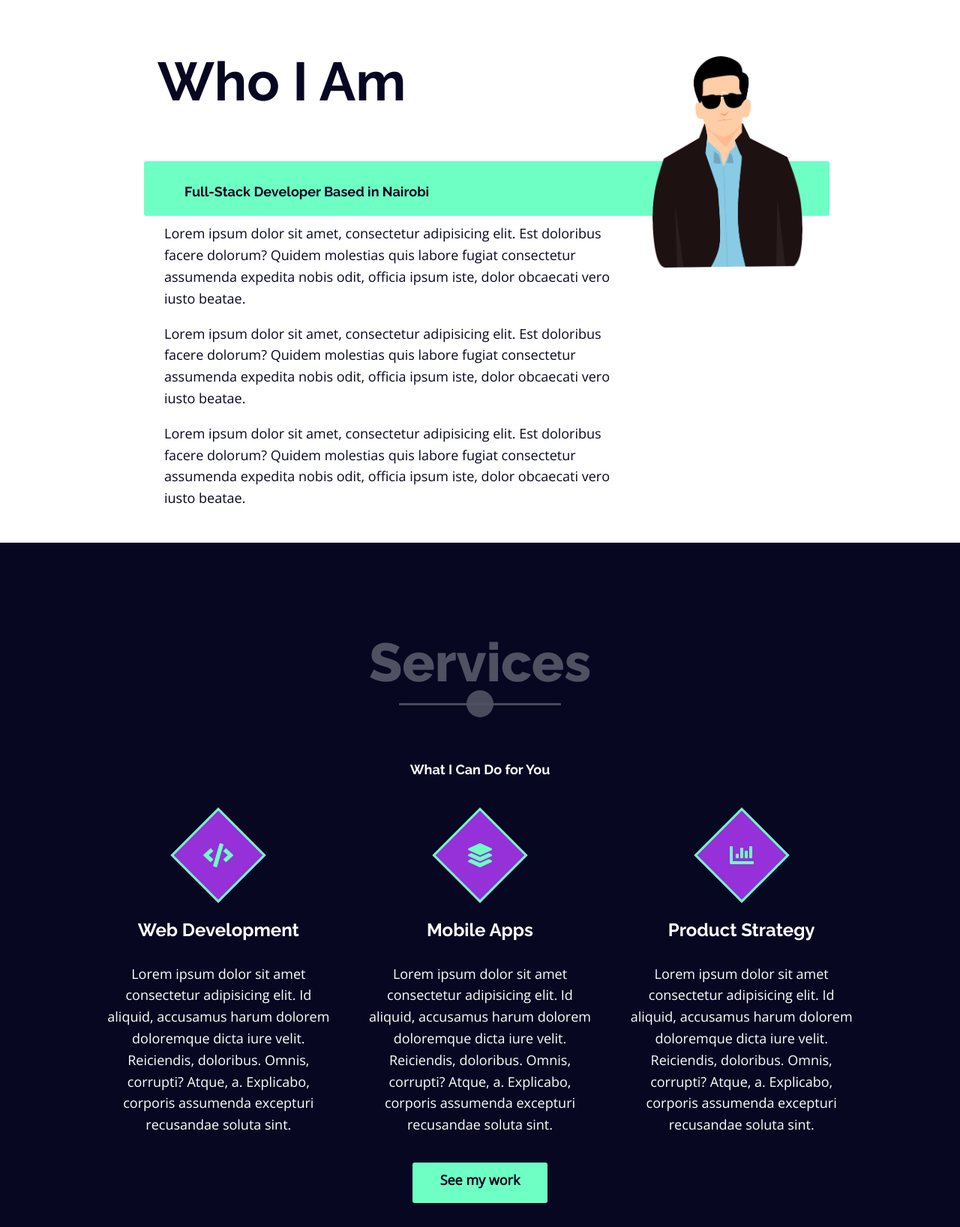
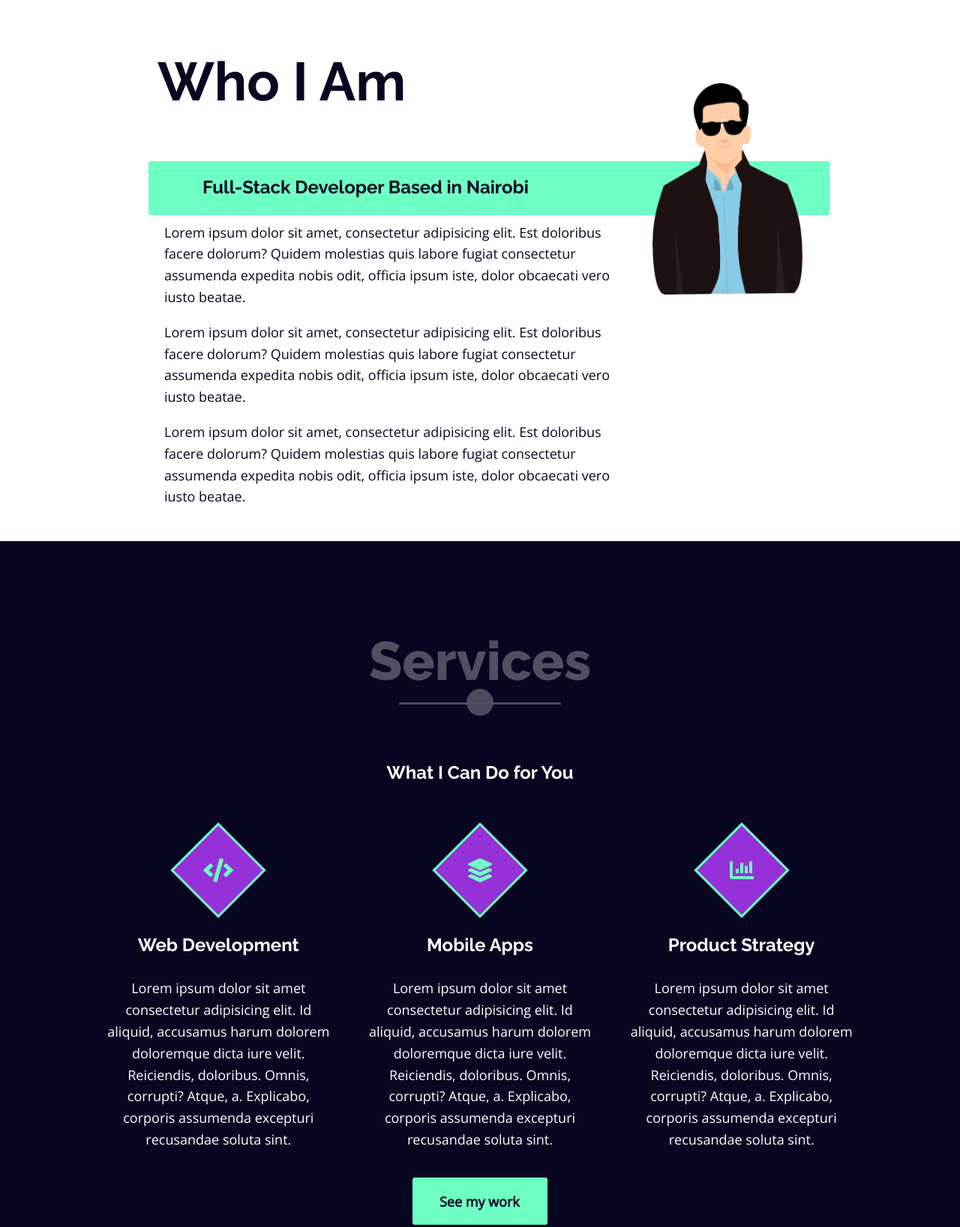
Before and after one commit to kevoh99/Portfolio, a plain HTML site: page index.html in a window 1280 px wide. Shown: the part 851-2488 px from the top of the page at 75% size. Drawn offline with nearby package versions, Linux system fonts and the light colour scheme.

Commit message:
Tweaked the buttons a bit

```diff
--- a/css/style.css
+++ b/css/style.css
@@ -100,10 +100,6 @@ html {
   }
 }
 
-.regular-text {
-  font-weight: var(--fw-regular);
-}
-
 .section-header {
   text-align: center;
 }
@@ -169,11 +165,10 @@ html {
   border-radius: 3px;
   width: 10em;
   height: 3em;
-  padding: 0.5em 1em 1em 1em;
+  padding: 1em 2em 2.5em;
   margin: auto;
   margin-bottom: 1em;
   font-weight: var(--fw-bold);
-  text-align: center;
   transition: all 300ms ease-out;
 }
 
@@ -349,10 +344,9 @@ html {
   opacity: 1;
   font-weight: var(--fw-bolder);
   grid-area: title;
-  /* background: chocolate; */
 }
 
-.about-grid h4 {
+.about-grid h3 {
   background: var(--secondary-color);
   color: var(--primary-color);
   grid-area: subtitle;
@@ -361,7 +355,6 @@ html {
 }
 
 .profile-img {
-  /* background: red; */
   width: 200px;
   grid-area: img;
   position: relative;
@@ -375,7 +368,6 @@ html {
 }
 
 .about-grid {
-  /* background: chartreuse; */
   max-width: 860px;
   margin: auto;
   display: grid;
@@ -388,24 +380,24 @@ html {
 
 @media (min-width: 650px) {
   .about-grid {
-    grid-gap: 0 0.5em;
+    grid-gap: 0 0.3em;
     grid-template-areas:
       "title img"
       "subtitle img"
       "text img";
   }
 
-  .about-grid h4 {
+  .about-grid h3 {
     position: relative;
     grid-column: -1/1;
-    left: -1em;
-    width: calc(100% + 3em);
-    padding-left: 3em;
+    left: -0.5em;
+    width: calc(100% + 2em);
+    padding: 0.7em 0.7em 0.7em 3em;
     padding-right: calc(200px + 2em + 1em);
   }
 
   .profile-img {
-    padding-top: 4em;
+    padding-top: 6em;
   }
 }
 
@@ -430,8 +422,12 @@ html {
 }
 
 .service .p:last-child,
-.service .service-title {
+.service-title {
   margin-bottom: 1em;
+}
+
+.service-title {
+  font-size: var(--fs-h3);
 }
 
 .icon-container {
@@ -559,9 +555,9 @@ html {
 }
 
 .contact-form input[type="submit"] {
-  width: 40%;
+  width: 50%;
   height: 3em;
-  padding: 0.5em 1em 1em;
+  padding: 1em 1em 2.2em 1em;
 }
 
 .contact-form select {
--- a/index.html
+++ b/index.html
@@ -67,7 +67,7 @@
                 <div class="about-title">
                     <h1>Who I Am</h1>
                 </div>
-                <h4>Full-Stack Developer Based in Nairobi</h4>
+                <h3>Full-Stack Developer Based in Nairobi</h3>
 
                 <div class="profile-img">
                     <img src="img/avatar_5.png" alt="Web Developer">
@@ -90,7 +90,7 @@
         <div class="container">
             <header class="section-header">
                 <h1>Services</h1>
-                <h4>What I Can Do for You</h4>
+                <h3>What I Can Do for You</h3>
             </header>
 
             <div class="service-wrapper">
@@ -98,7 +98,7 @@
                     <div class="icon-container">
                         <i class="fas fa-code"></i>
                     </div>
-                    <h3 class="service-title">Web Development</h3>
+                    <h4 class="service-title">Web Development</h4>
                     <p>Lorem ipsum dolor sit amet consectetur adipisicing elit. Id aliquid, accusamus harum dolorem doloremque dicta iure velit. Reiciendis, doloribus. Omnis, corrupti? Atque, a. Explicabo, corporis assumenda excepturi recusandae soluta sint.</p>
                 </div>
 
@@ -106,7 +106,7 @@
                     <div class="icon-container">
                         <i class="fas fa-layer-group"></i>
                     </div>
-                    <h3 class="service-title">Mobile Apps</h3>
+                    <h4 class="service-title">Mobile Apps</h4>
                     <p>Lorem ipsum dolor sit amet consectetur adipisicing elit. Id aliquid, accusamus harum dolorem doloremque dicta iure velit. Reiciendis, doloribus. Omnis, corrupti? Atque, a. Explicabo, corporis assumenda excepturi recusandae soluta sint.</p>
                 </div>
 
@@ -114,7 +114,7 @@
                     <div class="icon-container">
                         <i class="fas fa-chart-bar"></i>
                     </div>
-                    <h3 class="service-title">Product Strategy</h3>
+                    <h4 class="service-title">Product Strategy</h4>
                     <p>Lorem ipsum dolor sit amet consectetur adipisicing elit. Id aliquid, accusamus harum dolorem doloremque dicta iure velit. Reiciendis, doloribus. Omnis, corrupti? Atque, a. Explicabo, corporis assumenda excepturi recusandae soluta sint.</p>
                 </div>
             </div>
@@ -127,7 +127,7 @@
         <div class="container">
             <header class="section-header">
                 <h1>Portfolio</h1>
-                <h4>A Selection of Some of My projects</h4>
+                <h3>A Selection of Some of My projects</h3>
             </header>
 
             <div class="projects-wrapper">
@@ -182,7 +182,7 @@
         <div class="container">
             <header class="section-header">
                 <h1>Contact</h1>
-                <h4>Let's Work Together</h4>
+                <h3>Let's Work Together</h3>
             </header>
 
             <div class="contact-wrapper">
```
